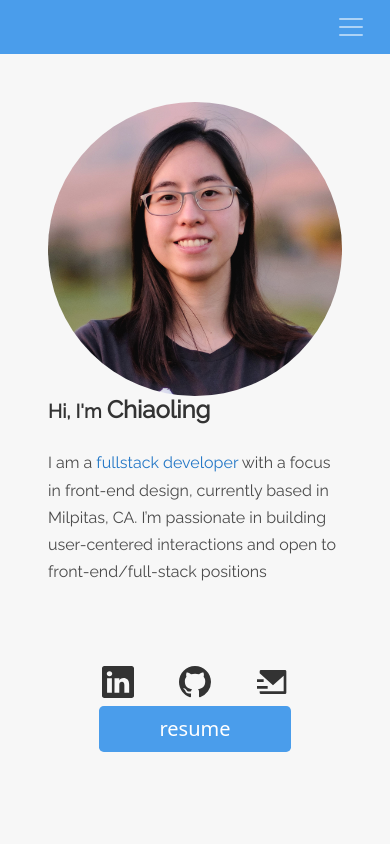
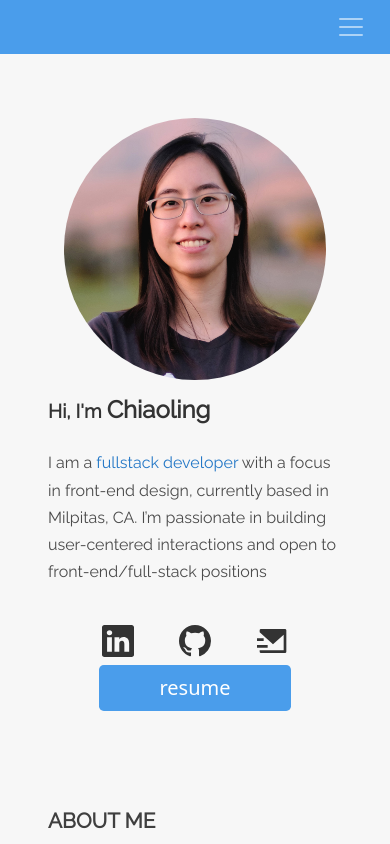
Before and after one commit to chiaolinghong3d/Projects, a React (Create React App) app: page / in a window 390 px wide. Shown: the top 844 px of the page. Built offline with nearby package versions, Linux system fonts and the light colour scheme.

Commit message:
updated so the menu bar is longer and will disappear on tablet mode. Updated the profile pic padding for better composition.

```diff
--- a/src/App.jsx
+++ b/src/App.jsx
@@ -4,9 +4,9 @@ import Content from "./components/Content";
 function App() {
   return (
     <div className='container-fluid'>
-      <div className='row min-vh-100 flex-column flex-sm-row'>
+      <div className='row min-vh-100 flex-column flex-lg-row'>
         <aside
-          className='col-sm-1 navbar-dark'
+          className='col-lg-2 navbar-dark'
         >
           <Navbar />
         </aside>
--- a/src/components/Home.jsx
+++ b/src/components/Home.jsx
@@ -9,7 +9,7 @@ function Home() {
       <div className='row align-items-center justify-content-around'>
         <div className='col-sm-5 d-flex justify-content-center'>
           <img
-            className='img-fluid rounded-circle'
+            className='img-fluid rounded-circle p-3'
             src={`${process.env.PUBLIC_URL}/img/profile.jpg`}
             alt='profile pic'
           />
@@ -24,7 +24,7 @@ function Home() {
           </p>
         </div>
       </div>
-      <div className='row justify-content-around align-items-center gx-5 pt-5'>
+      <div className='row justify-content-around align-items-center gx-4 pt-2'>
         <div className='col-sm-5'>
           <div className='space-evenly mx-3'>
             <a
--- a/src/components/Navbar.jsx
+++ b/src/components/Navbar.jsx
@@ -5,7 +5,7 @@ import navbarItems from '../navbarItems';
 function Navbar() {
   return (
     <nav
-      className='navbar navbar-expand-sm flex-sm-column align-items-center py-2 text-center sticky-top'
+      className='navbar navbar-expand-lg flex-lg-column align-items-center py-2 text-center sticky-top'
       id='sideNav'
     >
       <div className="text-center pt-3">
```
